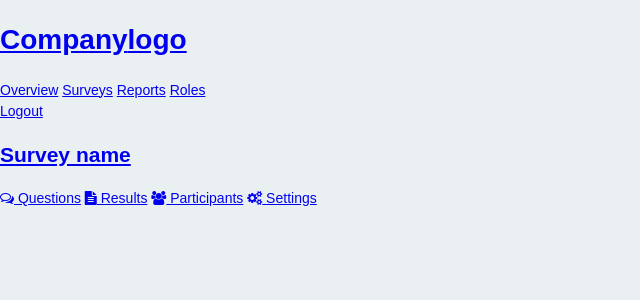
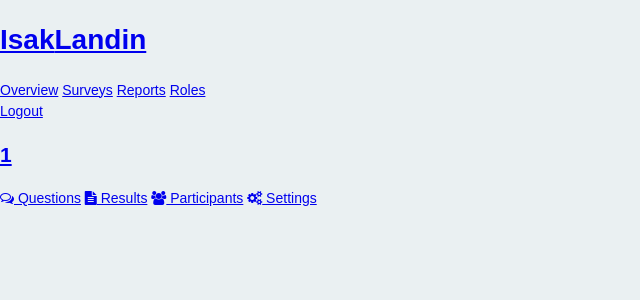
Before and after one commit to Isak-Landin/Portfolio, a Flask app: template projects/templates/project_base.html in a window 1280 px wide. Shown: the top 300 px of the page, without its empty margins (0-640 px from the left). Run offline with Flask 3, Linux system fonts and the light colour scheme; the template is opened without the code that fills it: most values are stand-ins (such as "Sample title", 1, 10 or a date in 2020); some libraries are stand-ins or nearby versions.

Commit message:
Restructured, working, time to add variables dynamically

```diff
--- a/templates/header.html
+++ b/templates/header.html
@@ -4,7 +4,7 @@
 
 		<div class="header-limiter">
 
-			<h1><a href="#">Company<span>logo</span></a></h1>
+			<h1><a href="#">Isak<span>Landin</span></a></h1>
 
 			<nav>
 				<a href="#">Overview</a>
@@ -21,7 +21,7 @@
 	<div class="header-second-bar">
 
 		<div class="header-limiter">
-			<h2><a href="#">Survey name</a></h2>
+			<h2><a href="#">{{project_id}}</a></h2>
 
 			<nav>
 				<a href="#"><i class="fa fa-comments-o"></i> Questions</a>
```
